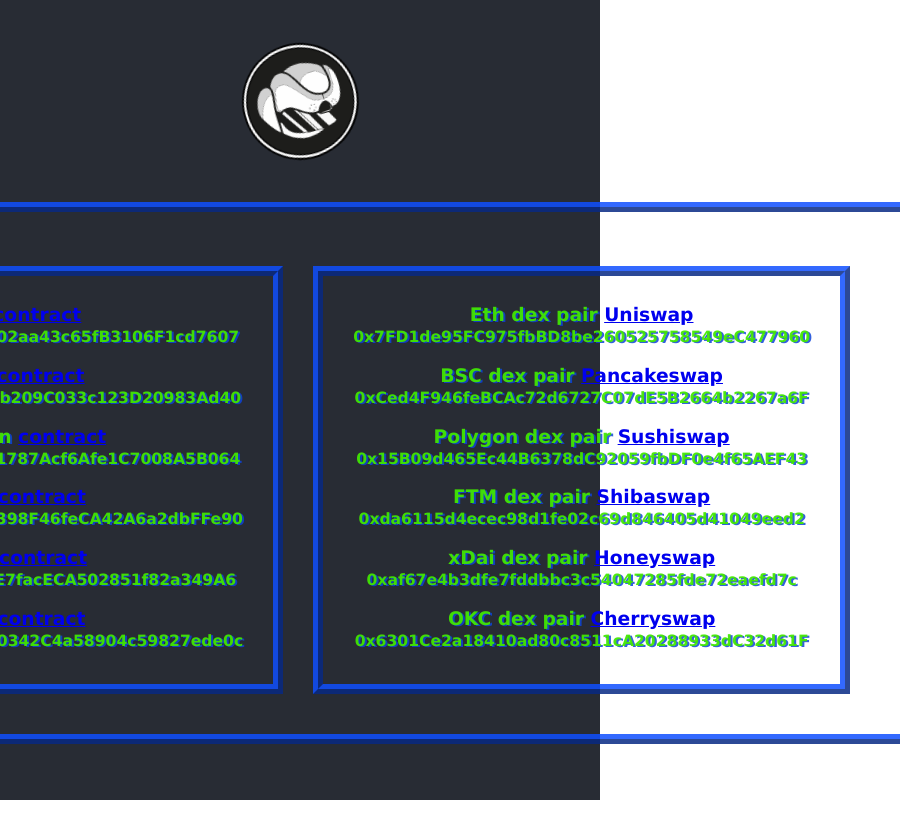
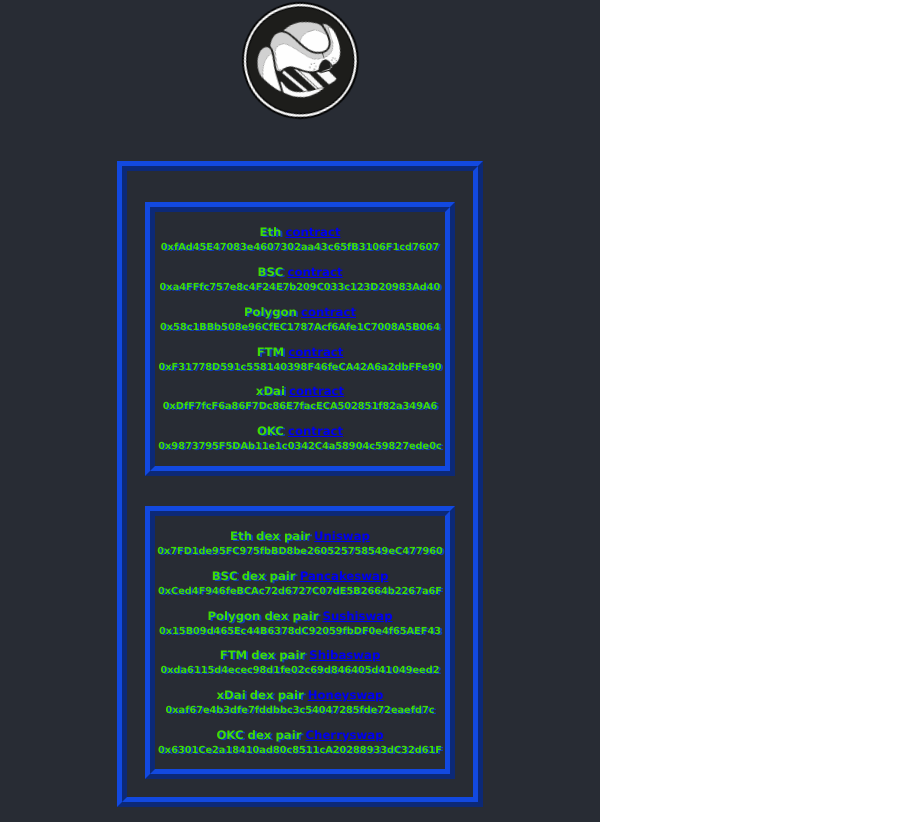
Before and after one commit to HogeFinance/tsx-hoge-site, a React (Create React App) app: page / in a window 600 px wide. Shown: the whole page, 900 px wide, since content can reach past the window. Before the commit the page ends 800 px from the top, so only its background shows below. Built offline with nearby package versions, Linux system fonts and the light colour scheme; no server answers.

Commit message:
Update Pairs.css

```diff
--- a/src/components/Pairs.css
+++ b/src/components/Pairs.css
@@ -4,9 +4,8 @@
     color: rgba(66, 231, 0, 0.936);
     text-shadow: 2px 1px #0d43d8d8;
     padding: 10px;
+    display: flex;
 
-    display: flex;
-    flex-direction: row;
 }
 
 .someBorder {
@@ -30,3 +29,27 @@
     font-weight: 400;
     text-transform: capitalize;
 }
+
+@media screen and (min-width: 1160px) {
+    .infoDiv {
+        flex-direction: row;
+    }
+}
+@media screen and (min-width: 600px) and (max-width: 1160px) {
+    .infoDiv {
+        flex-direction: column;
+    }
+}
+@media screen and (max-width: 600px) {
+    .infoDiv {
+        flex-direction: column;
+        font-size: x-small;
+        padding: 1px;
+    }
+    .someBorder{
+        padding: 2px;
+    }
+    #ethBlock {
+        font-size: .7em;
+    }
+}
```
